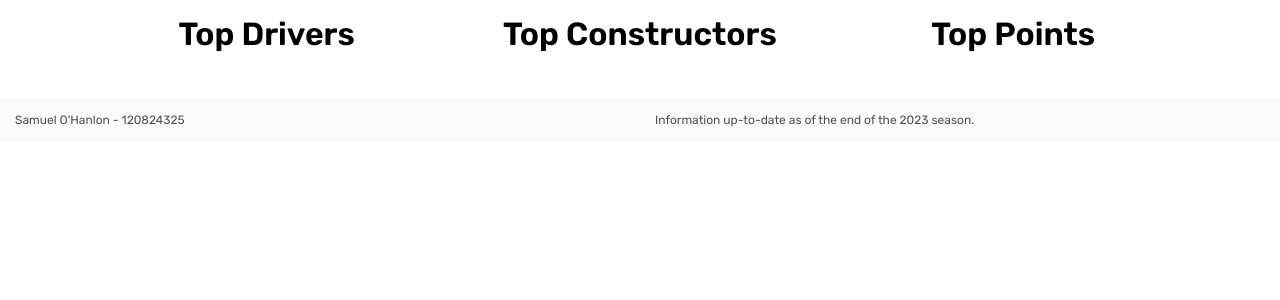
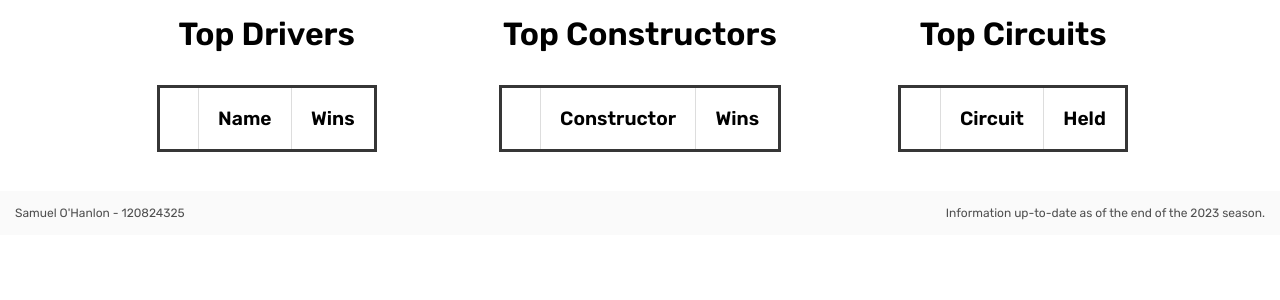
Before and after one commit to samoha-5475/AdvH-CS-Project, a PHP site: page /leaderboards.php in a window 1280 px wide. Shown: the part 106-406 px from the top of the page. Run offline with PHP 8.4, Linux system fonts and the light colour scheme; data that the repository does not hold is empty.

Commit message:
Done oh yeah style.css

```diff
--- a/database.php
+++ b/database.php
@@ -1,9 +1,13 @@
 <?php
-
+// Defines the parameters for the database connection
 $host = "formula-one-db.czo0uem2g0q9.eu-north-1.rds.amazonaws.com";
 $username = "root";
 $password = "YiWU13=7f?WBlPznBV+";
 $database = "f1db";
 $port = 3306;
 
+// Creates a connection to a database using the parameters above
 $connection = mysqli_connect($host, $username, $password, $database, $port);
+
+// If the connection fails, ends the running of the script
+if (!$connection) {die('Connection to database failed!');}
--- a/footer.php
+++ b/footer.php
@@ -4,7 +4,7 @@
             <p>Samuel O'Hanlon - 120824325</p>
         </div>
         <div class="col-6">
-            <p>Information up-to-date as of the end of the 2023 season.</p>
+            <p id="footerInfo">Information up-to-date as of the end of the 2023 season.</p>
         </div>
     </div>
 </footer>
--- a/leaderboards.php
+++ b/leaderboards.php
@@ -9,56 +9,58 @@
 <body>
 <?php
 include 'header.php';
+
+// Creates a connection to the database
 include 'database.php';
 
+// Defines the function to create a leaderboard given a connection to the database and a query
 function createLeaderboard($connection, $query) {
+    // Runs the query and assigns the result to a variable
     $result = mysqli_query($connection, $query);
 
-    if (mysqli_num_rows($result) > 0) {
+    // Gets the headers from the result
     $headers = mysqli_fetch_fields($result);
 
+    // Creates the header row, ensuring the first character is uppercase
     echo '<tr><th></th>';
     foreach ($headers as $header) {
         echo '<th>' .ucfirst($header->name). '</th>';
     }
     echo '</tr>';
 
+    // Initialises a counter variable
     $counter = 1;
 
+    // Loops for each row of the leaderboard until there are none left
     while ($row = mysqli_fetch_array($result, MYSQLI_NUM)) {
+        // Displays the leaderboard position
         echo '<tr><td id="leaderboard'.$counter.'">'.$counter.'</td>';
+
+        // Displays each value in the row
         foreach ($row as $r) {
             echo "<td>$r</td>";
         }
         echo '</tr>';
 
+        // Increments the counter variable
         $counter++;
-        }
     }
 }
 
 ?>
 <main>
     <section>
-        <div class="row" id="leaderboardTitleContainer">
-            <div class="col-4">
-                <h2>Top Drivers</h2>
-            </div>
-            <div class="col-4">
-                <h2>Top Constructors</h2>
-            </div>
-            <div class="col-4">
-                <h2>Top Points</h2>
-            </div>
-        </div>
         <div class="row">
             <div class="col-4">
                 <div class="flexContainer">
                     <div class="leaderboardContainer">
+                        <h2>Top Drivers</h2>
                         <table class="leaderboard">
                             <?php
+                            // Creates the query to get the top 10 drivers ordered by grand prix wins
                             $query = "SELECT CONCAT(forename, ' ', surname) AS Name, IFNULL(SUM(results.position = 1), 0) AS `Grand Prix Wins` FROM drivers, results WHERE drivers.driverId = results.driverId GROUP BY drivers.driverId ORDER BY `Grand Prix Wins` DESC LIMIT 10;";
 
+                            // Calls the function to create the leaderboard, passing in a connection and the query
                             createLeaderboard($connection, $query);
                             ?>
                         </table>
@@ -68,20 +70,13 @@
             <div class="col-4">
                 <div class="flexContainer">
                     <div class="leaderboardContainer">
+                        <h2>Top Constructors</h2>
                         <table class="leaderboard">
                             <?php
-                            //SELECT constructors.name, COUNT(constructor_standings.position = 1)
-                            //FROM constructors, constructor_standings, races, seasons
-                            //WHERE constructors.constructorId = constructor_standings.constructorId
-                            //AND constructor_standings.constructorId = races.raceId
-                            //AND races.year = seasons.year
-                            //AND constructor_standings.position = 1
-                            //AND races.date = (SELECT MAX(date) FROM races)
-                            //GROUP BY constructors.name
-                            //LIMIT 10;
+                            // Creates the query to get the top 10 constructors ordered by total race wins
+                            $query = 'SELECT name as Constructor, COUNT(results.constructorId) as `Race Wins` FROM results, constructors WHERE constructors.constructorId = results.constructorId AND position = 1 GROUP BY Constructor ORDER BY `Race Wins` DESC LIMIT 10;';
 
-                            $query = "SELECT name FROM constructors LIMIT 10;";
-
+                            // Calls the function to create the leaderboard, passing in a connection and the query
                             createLeaderboard($connection, $query);
                             ?>
                         </table>
@@ -91,12 +86,16 @@
             <div class="col-4">
                 <div class="flexContainer">
                     <div class="leaderboardContainer">
+                        <h2>Top Circuits</h2>
                         <table class="leaderboard">
                             <?php
-                            $query = "SELECT constructors.name AS Team, constructor_standings.points, seasons.year AS Season FROM constructors, constructor_standings, races, seasons WHERE constructors.constructorId = constructor_standings.constructorId AND constructor_standings.raceId = races.raceId AND races.year = seasons.year ORDER BY points DESC LIMIT 10;";
+                            // Creates the query to get the top 10 circuits ordered by the number of races held
+                            $query = 'SELECT location as Circuit, COUNT(races.circuitid) AS `Races Held` FROM circuits, races WHERE races.circuitid = circuits.circuitid GROUP BY Circuit ORDER BY `Races Held` desc LIMIT 10;';
 
+                            // Calls the function to create the leaderboard, passing in a connection and the query
                             createLeaderboard($connection, $query);
 
+                            // Closes the connection to the database
                             mysqli_close($connection);
                             ?>
                         </table>
--- a/placeholderTextManager.js
+++ b/placeholderTextManager.js
@@ -1,10 +1,15 @@
+// Assigns the search dropdown and text elements to variables
 const searchDropdown = document.getElementById("searchDropdown");
 const searchText = document.getElementById("searchText");
 
+// Adds an event listener to the search dropdown menu
 searchDropdown.addEventListener("change", changeSearchPlaceholderText);
 
+// Creates the function to change the placeholder text of the search field
 function changeSearchPlaceholderText() {
+    // Declares a switch function of the value of the search dropdown
     switch (searchDropdown.value) {
+        // For each case, the placeholder text is changed appropriately
         case "drivers":
             searchText.placeholder = "Enter driver name...";
             break;
--- a/style.css
+++ b/style.css
@@ -210,17 +210,6 @@
     padding: 1em;
 }
 
-/* Leaderboards */
-#leaderboardTitleContainer {
-    text-align: center;
-}
-
-#leaderboardTitleContainer h2 {
-    font-family: 'Rubik', sans-serif;
-    font-weight: 600;
-    font-size: 2em;
-}
-
 h2 {
     text-align: center;
     font-family: 'Rubik', sans-serif;
@@ -236,6 +225,10 @@
 
 .leaderboardContainer {
     display: inline-block;
+}
+
+.leaderboardContainer h2 {
+    padding-bottom: 1em;
 }
 
 .leaderboard {
@@ -347,10 +340,15 @@
 
 /* Footer */
 footer {
+    margin-top: 2em;
     background-color: #fafafa;
     font-family: 'Rubik', sans-serif;
     color: #505050;
     font-size: 0.75em;
+}
+
+#footerInfo {
+    text-align: right;
 }
 
 /* Media Queries */
@@ -365,7 +363,7 @@
 
     #searchText {padding-right: 2em;}
 
-    .title-container, footer p {text-align: center;}
+    .title-container, footer p, #footerInfo {text-align: center;}
 
     .listItem {width: 50%;}
 
```
Also changed, not shown: checkboxValidation.js (+8 -1 lines), compare.php (+33 -14 lines), drivers.php (+6 -8 lines), mydrivers.php (+17 -4 lines), results.php (+20 -3 lines), scrollToLetter.js (+17 -0 lines), search.php (+7 -6 lines), tracks.php (+6 -2 lines). Lines whose indentation alone changed are shown as unchanged.
